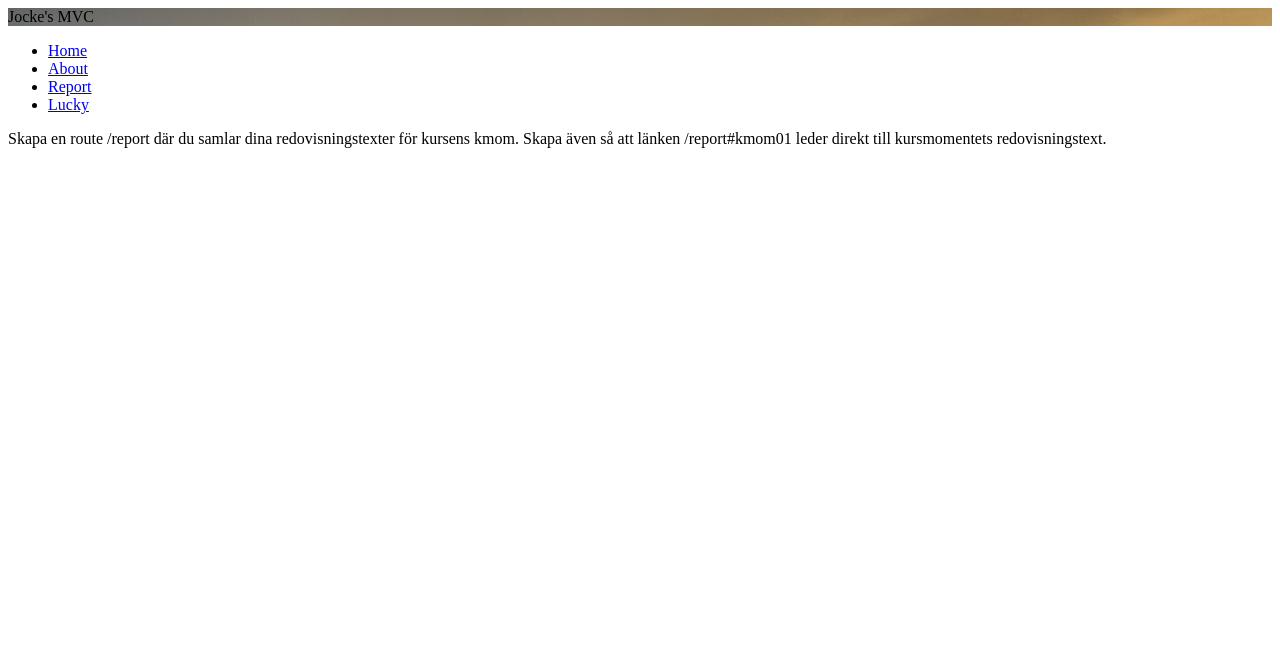
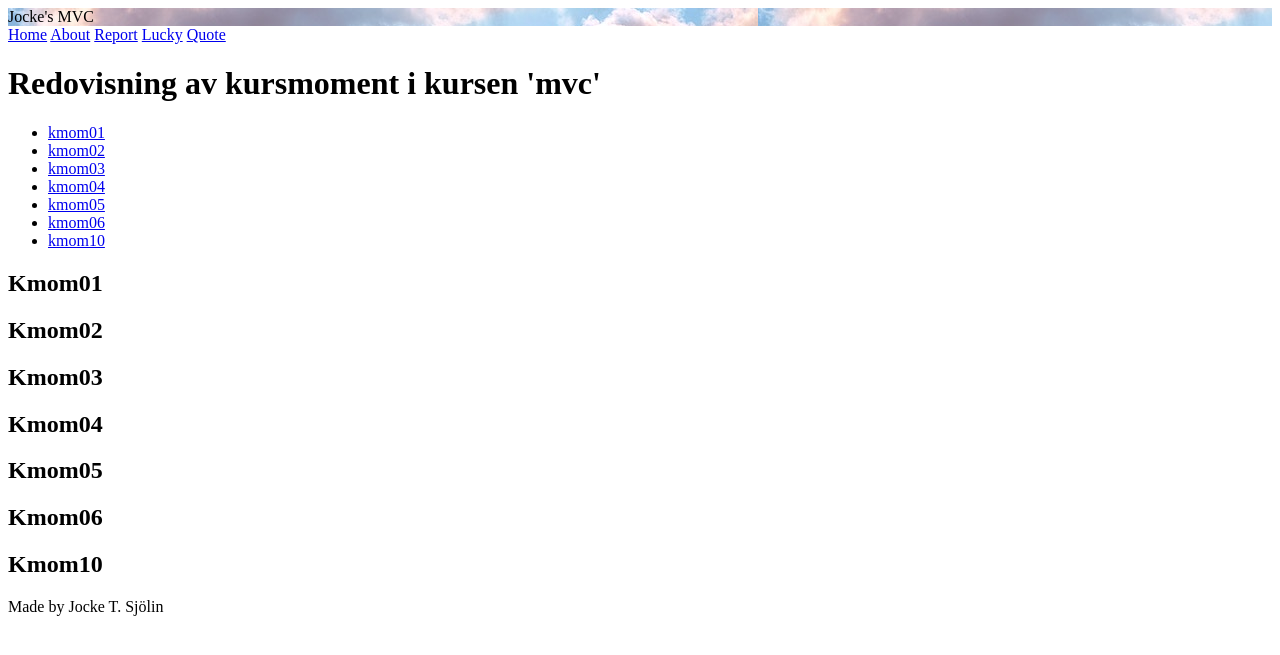
Before and after one commit to JockeTS/mvc-me-page, a Symfony app: template templates/report.html.twig in a window 1280 px wide. Shown: the top 655 px of the page. Run offline with Twig, Linux system fonts and the light colour scheme; the template is opened without the code that fills it, so the values that code supplies are empty; some libraries are stand-ins or nearby versions.

Commit message:
second try

```diff
--- a/src/Controller/RootController.php
+++ b/src/Controller/RootController.php
@@ -9,7 +9,7 @@ use Symfony\Component\Routing\Annotation\Route;
 // Extend AbstractController to use Twig templates
 class RootController extends AbstractController
 {
-    #[Route("/", name: "/")]
+    #[Route("/", name: "home")]
     public function home(): Response
     {
         return $this->render('home.html.twig');
--- a/templates/base.html.twig
+++ b/templates/base.html.twig
@@ -15,19 +15,25 @@
         {% endblock %}
     </head>
 
-    <header class="site-header" style="background-image: url({{ asset('img/background.jpg') }})">
-        <span class="site-title">Jocke's MVC</span>
-    </header>
+    <body>
+        <header class="site-header" style="background-image: url({{ asset('img/clouds.jpeg') }})">
+            <span class="site-title">Jocke's MVC</span>
+        </header>
 
-    <body>
         <nav>
-            <ul>
-                <li><a href="{{ path('home') }}">Home</a></li>
-                <li><a href="{{ path('about') }}">About</a></li>
-                <li><a href="{{ path('report') }}">Report</a></li>
-                <li><a href="{{ path('lucky') }}">Lucky</a></li>
-            </ul>
+            <a href="{{ path('home') }}">Home</a>
+            <a href="{{ path('about') }}">About</a>
+            <a href="{{ path('report') }}">Report</a>
+            <a href="{{ path('lucky') }}">Lucky</a>
+            <a href="{{ path('quote') }}">Quote</a>
         </nav>
-        {% block body %}{% endblock %}
+
+        <main>
+            {% block body %}{% endblock %}
+        </main>
+
+        <div class="footer">
+            <p>Made by Jocke T. Sjölin</p>
+        </div>
     </body>
 </html>
--- a/templates/lucky.html.twig
+++ b/templates/lucky.html.twig
@@ -3,6 +3,6 @@
 {% block title %} Lucky {% endblock %}
 
 {% block body %}
-    <img width="500" height="333" src="{{ asset('img/magic-number.jpeg') }}" alt="random numbers">
-    <p>Your magic number is: {{ number }}</p>
+    <img width="500" height="375" src="{{ asset('img/numbers.jpeg') }}" alt="numbers">
+    <p class="center">Your magic number is: {{ number }}</p>
 {% endblock %}
--- a/templates/report.html.twig
+++ b/templates/report.html.twig
@@ -3,8 +3,43 @@
 {% block title %} Report {% endblock %}
 
 {% block body %}
-    <p>
-        Skapa en route /report där du samlar dina redovisningstexter för kursens kmom.
-        Skapa även så att länken /report#kmom01 leder direkt till kursmomentets redovisningstext.
-    </p>
+    <h1>Redovisning av kursmoment i kursen 'mvc'</h1>
+
+    <ul class="report-nav">
+        <li><a href="#kmom01">kmom01</a></li>
+        <li><a href="#kmom02">kmom02</a></li>
+        <li><a href="#kmom03">kmom03</a></li>
+        <li><a href="#kmom04">kmom04</a></li>
+        <li><a href="#kmom05">kmom05</a></li>
+        <li><a href="#kmom06">kmom06</a></li>
+        <li><a href="#kmom010">kmom10</a></li>
+    </ul>
+
+    <section id="kmom01">
+        <h2>Kmom01</h2>
+    </section>
+
+    <section id="kmom02">
+        <h2>Kmom02</h2>
+    </section>
+
+    <section id="kmom03">
+        <h2>Kmom03</h2>
+    </section>
+
+    <section id="kmom04">
+        <h2>Kmom04</h2>
+    </section>
+
+    <section id="kmom05">
+        <h2>Kmom05</h2>
+    </section>
+
+    <section id="kmom06">
+        <h2>Kmom06</h2>
+    </section>
+
+    <section id="kmom10">
+        <h2>Kmom10</h2>
+    </section>
 {% endblock %}
```
Also changed, not shown: assets/styles/app.css (+53 -1 lines), src/Controller/ApiController.php (added, +34 -0 lines), src/Controller/LuckyController.php (deleted, +0 -29 lines), src/Controller/LuckyControllerJson.php (deleted, +0 -27 lines), src/Controller/LuckyControllerTwig.php (deleted, +0 -38 lines), templates/about.html.twig (+11 -7 lines), templates/lucky_number.html.twig (deleted, +0 -13 lines), public/img/background.jpg (deleted), public/img/clouds.jpeg (added), public/img/coding.jpeg, public/img/magic-number.jpeg (deleted), public/img/numbers.jpeg (added).
